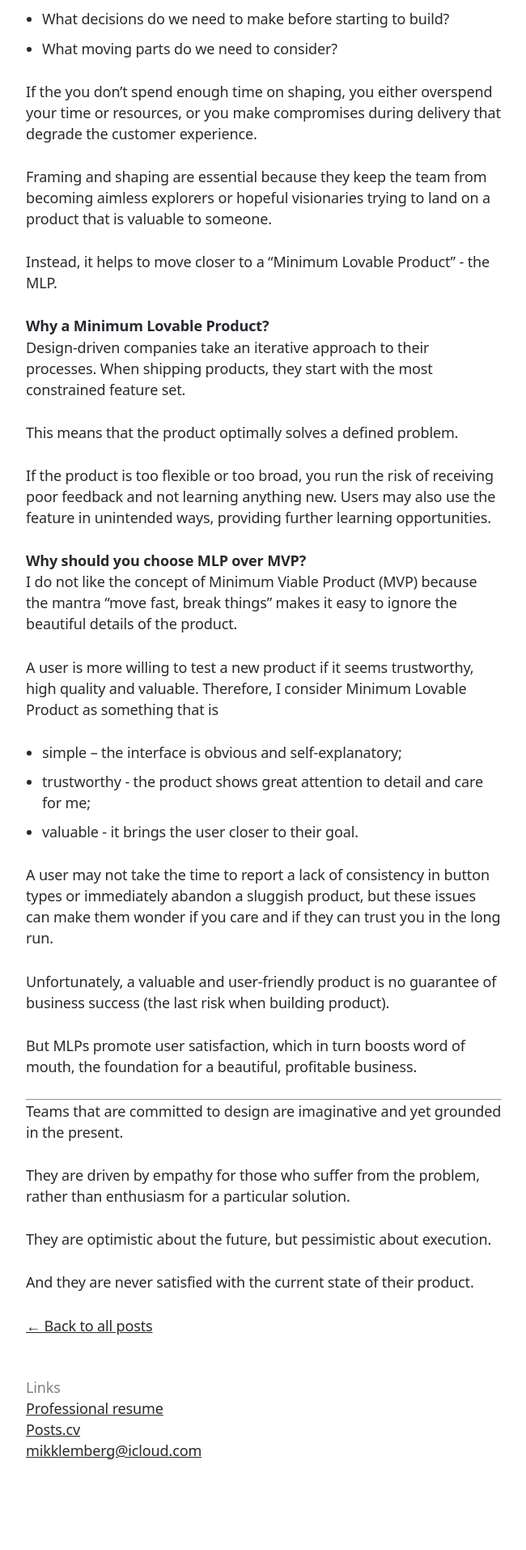
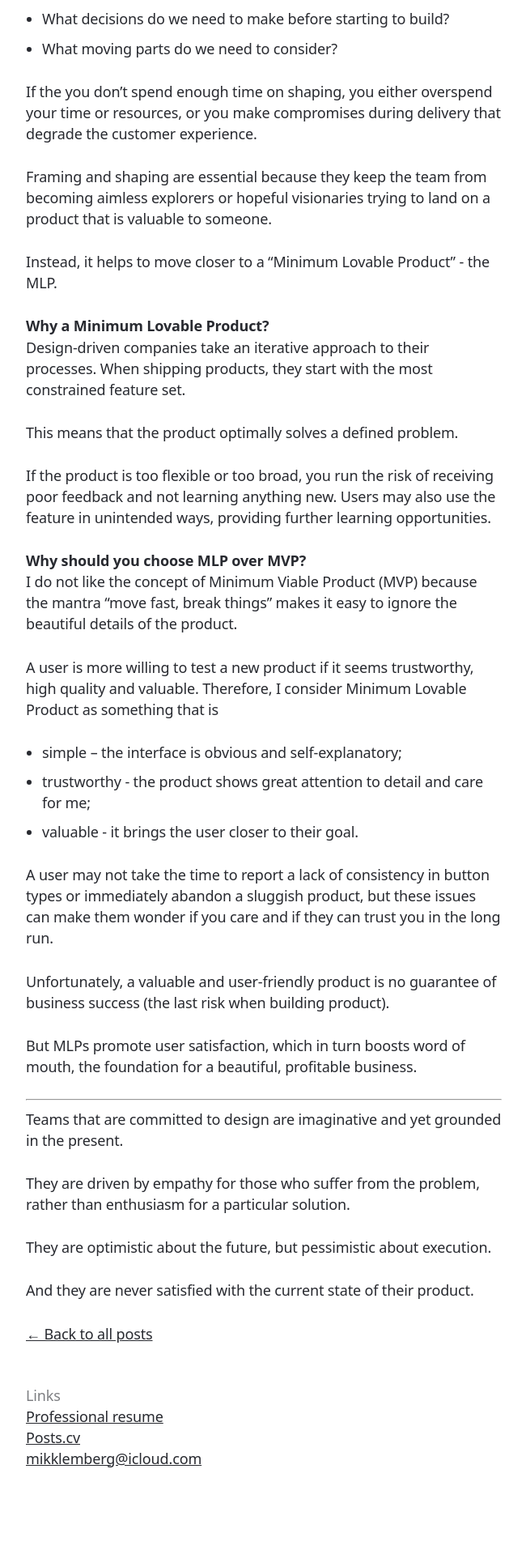
Before and after one commit to mikklemberg/My-personal-notes, a Jekyll site: the page built from _posts/2023-12-30-design-beautiful-business.md, in a window 1280 px wide. Shown: the part 1556-3470 px from the top of the page at 81% size, without its empty margins (314-964 px from the left). Built offline with Jekyll 4.4.1, drawn with Linux system fonts in a browser that asks for light colours.

Commit message:
Update style.css

```diff
--- a/assets/css/style.css
+++ b/assets/css/style.css
@@ -86,6 +86,12 @@ li {
     margin-bottom: 10px; /* Space between list items */
 }
 
+/* Divider */
+hr {
+    color: f5f5f5;
+    margin-bottom: 10px;
+}
+
 /* Responsive adjustments for smaller screens */
 @media screen and (max-width: 768px) {
     .container {
```
